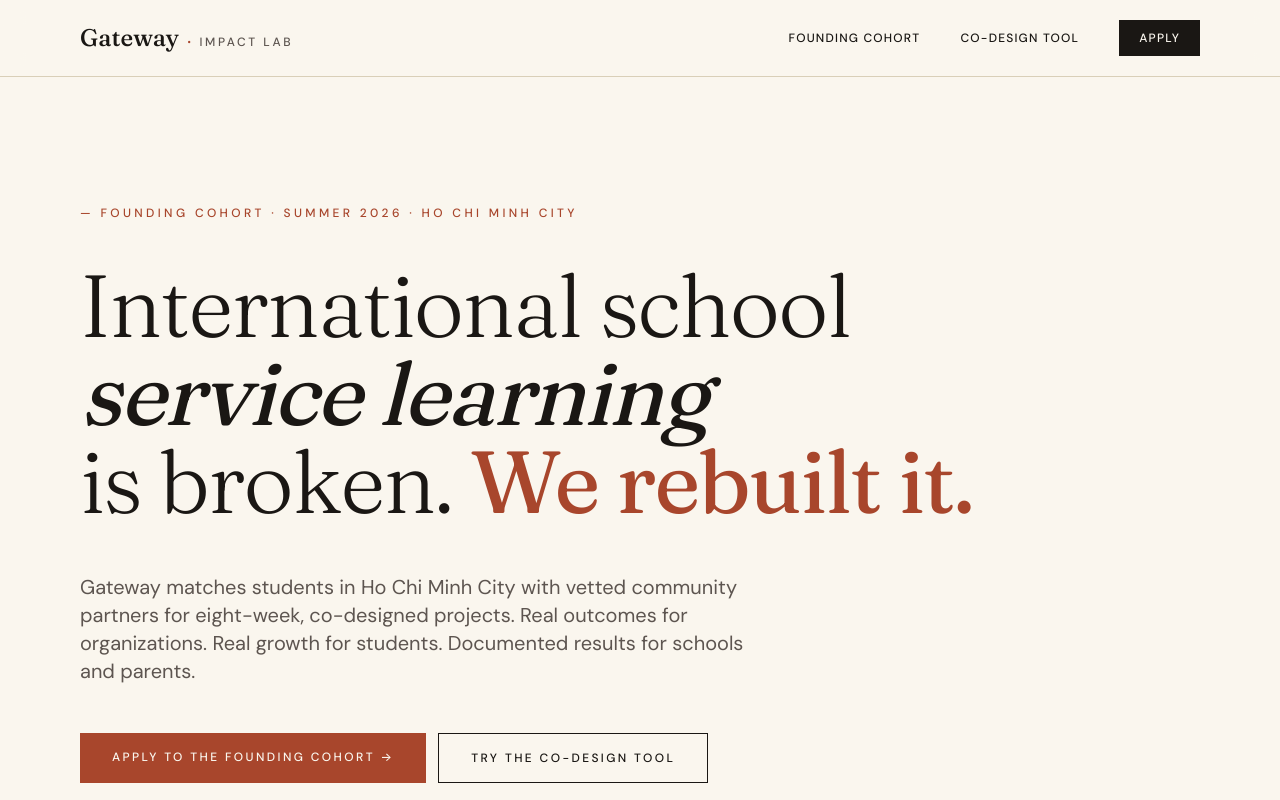
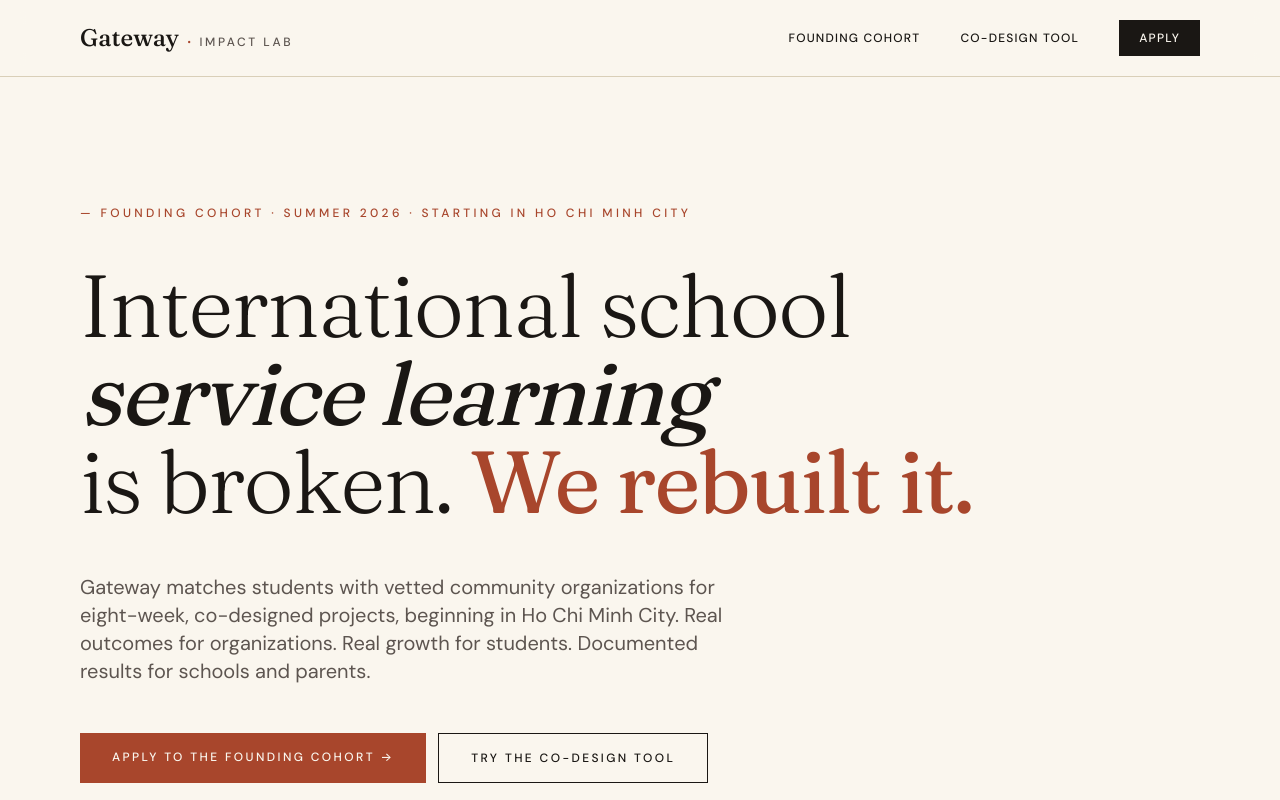
Before and after one commit to trinhbm24/gateway-site, a Next.js app: page / in a window 1280 px wide. Shown: the top 800 px of the page. Built offline with nearby package versions, Linux system fonts and the light colour scheme.

Commit message:
Update hero text and founding cohort label

```diff
--- a/app/page.js
+++ b/app/page.js
@@ -169,7 +169,7 @@ export default function GatewayLanding() {
       <section className="px-6 md:px-12 lg:px-20 pt-24 md:pt-32 pb-24 md:pb-40">
         <div className="max-w-7xl mx-auto">
           <div className="gw-rise gw-d1 text-xs uppercase mb-10" style={{ letterSpacing: '0.28em', color: c.accent, fontWeight: 500 }}>
-            — Founding Cohort · Summer 2026 · Ho Chi Minh City
+            — Founding Cohort · Summer 2026 · Starting in Ho Chi Minh City
           </div>
           <h1
             className="gw-rise gw-d2 text-5xl md:text-7xl lg:text-[5.5rem] leading-[1.02] mb-12 max-w-5xl"
@@ -183,8 +183,8 @@ export default function GatewayLanding() {
             className="gw-rise gw-d3 text-lg md:text-xl max-w-2xl mb-12 leading-relaxed"
             style={{ color: c.inkSoft, fontWeight: 400 }}
           >
-            Gateway matches students in Ho Chi Minh City with vetted community partners
-            for eight-week, co-designed projects. Real outcomes for organizations.
+            Gateway matches students with vetted community organizations for eight-week,
+            co-designed projects, beginning in Ho Chi Minh City. Real outcomes for organizations.
             Real growth for students. Documented results for schools and parents.
           </p>
           <div className="gw-rise gw-d4 flex flex-col sm:flex-row gap-3">
```
Also changed, not shown: 1 other file (tests, documents, lock files or other folders).
